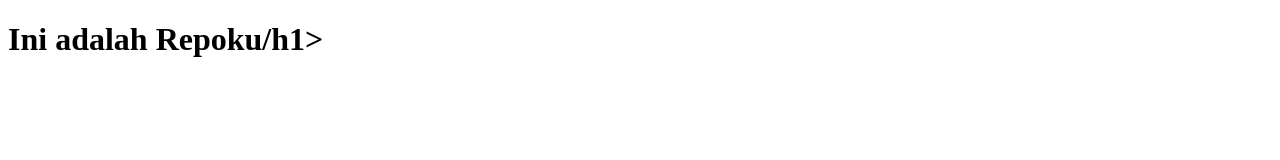
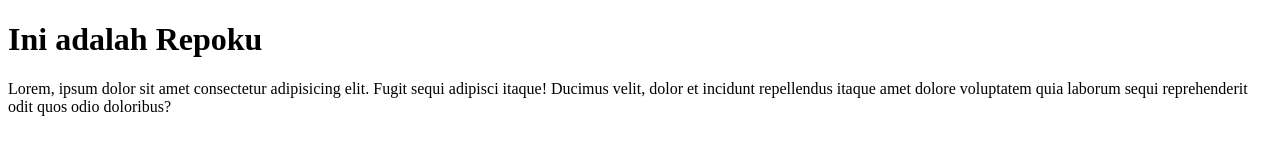
Before and after one commit to abangdsm/reso-2023, a plain HTML site: page index.html in a window 1280 px wide. Drawn offline with Linux system fonts and the light colour scheme.

Commit message:
Memperbaiki minor bug

```diff
--- a/index.html
+++ b/index.html
@@ -7,6 +7,8 @@
     <title>Repoku</title>
 </head>
 <body>
-    <h1>Ini adalah Repoku/h1>
+    <h1>Ini adalah Repoku</h1>
+
+    <p>Lorem, ipsum dolor sit amet consectetur adipisicing elit. Fugit sequi adipisci itaque! Ducimus velit, dolor et incidunt repellendus itaque amet dolore voluptatem quia laborum sequi reprehenderit odit quos odio doloribus?</p>
 </body>
 </html>
```
